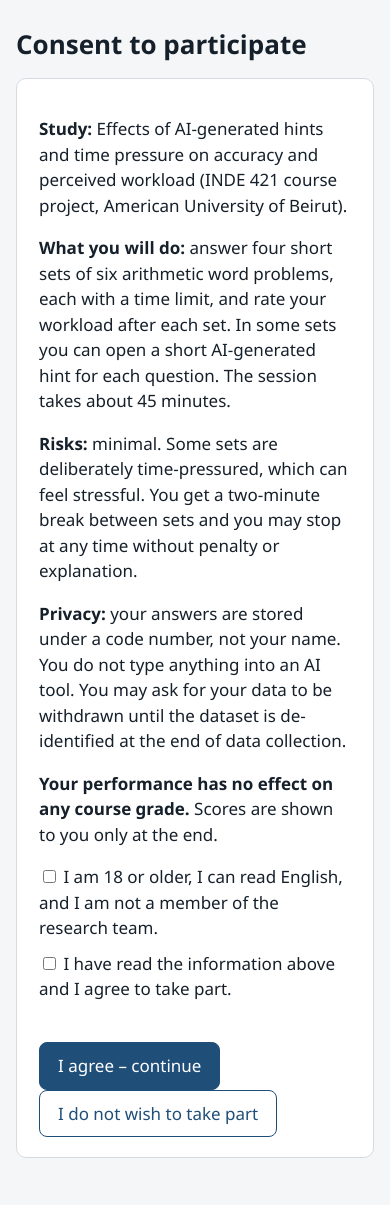
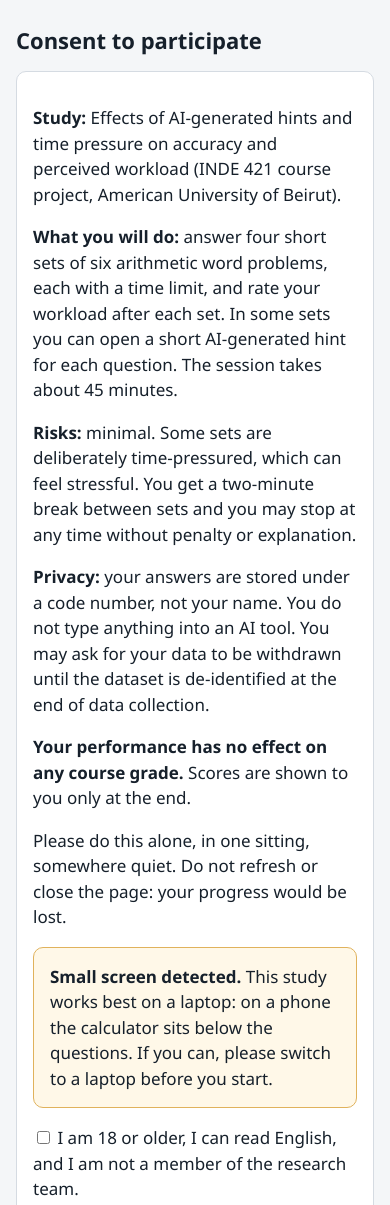
Before and after one commit to ChristoYusj/inde421-hints-study, a plain HTML site: page index.html in a window 390 px wide. Shown: the top 1205 px of the page. Drawn offline with Linux system fonts and the light colour scheme.

Commit message:
Compact header on small screens, add guidance on consent page

```diff
--- a/index.html
+++ b/index.html
@@ -46,6 +46,8 @@ label{display:block;margin:10px 0 4px;font-weight:600}
 table{border-collapse:collapse}td,th{border:1px solid var(--line);padding:6px 12px;text-align:left}
 .big{font:700 54px/1 Consolas,monospace;text-align:center;margin:20px 0}
 small,.mute{color:var(--mute)}
+@media(max-width:640px){#bar{padding:6px 10px}#bar .in{gap:6px}#timer{font-size:22px;min-width:84px;padding:4px 8px}.chip{font-size:12px;padding:2px 8px}#bar .mute,#tname{display:none}#submitBtn{padding:7px 10px;font-size:15px}.calc{position:static}h1{font-size:22px}.card{padding:16px}}
+.note{border-color:#e0b25c;background:#fff8e8}
 </style>
 </head>
 <body>
@@ -129,6 +131,8 @@ function consent(){
   <p><b>Risks:</b> minimal. Some sets are deliberately time-pressured, which can feel stressful. You get a two-minute break between sets and you may stop at any time without penalty or explanation.</p>
   <p><b>Privacy:</b> your answers are stored under a code number, not your name. You do not type anything into an AI tool. You may ask for your data to be withdrawn until the dataset is de-identified at the end of data collection.</p>
   <p><b>Your performance has no effect on any course grade.</b> Scores are shown to you only at the end.</p>
+  ${CFG.online ? '<p>Please do this alone, in one sitting, somewhere quiet. Do not refresh or close the page: your progress would be lost.</p>' : ''}
+  ${CFG.online && window.innerWidth < 860 ? '<div class="card note"><b>Small screen detected.</b> This study works best on a laptop: on a phone the calculator sits below the questions. If you can, please switch to a laptop before you start.</div>' : ''}
   <p><label style="font-weight:400"><input type="checkbox" id="c1"> I am 18 or older, I can read English, and I am not a member of the research team.</label>
      <label style="font-weight:400"><input type="checkbox" id="c2"> I have read the information above and I agree to take part.</label></p>
   <div class="err" id="e"></div><button id="go">I agree – continue</button> <button class="sec" id="no">I do not wish to take part</button></div>`);
```
